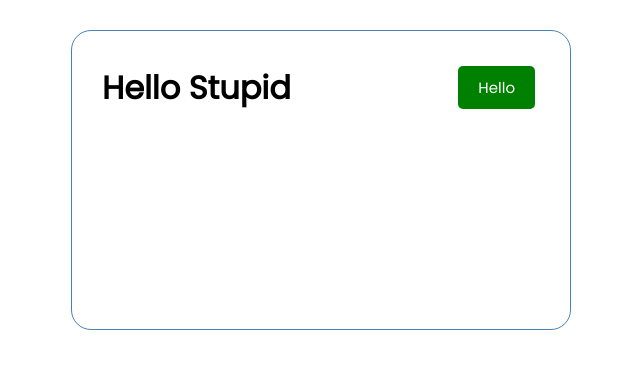
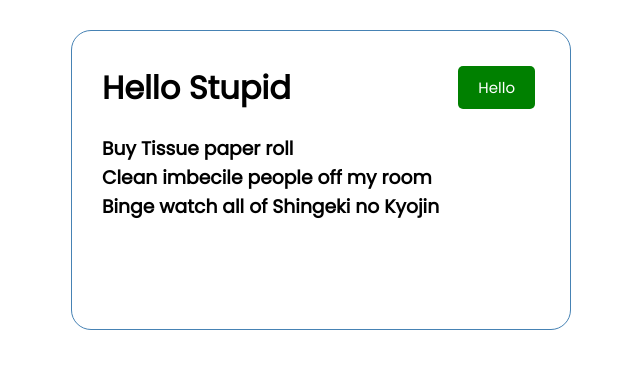
Before and after one commit to amritRaj789/task-tracker, a React (Create React App) app: page / in a window 1280 px wide. Shown: the top 368 px of the page, without its empty margins (319-959 px from the left). Built offline with nearby package versions, Linux system fonts and the light colour scheme.

Commit message:
used hooks to add state to App

```diff
--- a/src/App.js
+++ b/src/App.js
@@ -1,9 +1,33 @@
 import Header from './components/Header';
+import Tasks from './components/Tasks';
+import { useState } from 'react';
 
-function App() {
+const App = () => {
+
+  const [tasks, setTasks] = useState([
+  {
+    id: 1,
+    text: "Buy Tissue paper roll",
+    day: "January 26th at 4:00 pm",
+    reminder: false,
+  },
+  {
+    id: 2,
+    text: "Clean imbecile people off my room",
+    day: "January 28th at 2:00 pm",
+    reminder: true,
+  },
+  {
+    id: 3,
+    text: "Binge watch all of Shingeki no Kyojin",
+    day: "January 26th at 4:00 pm",
+    reminder: false,
+  }
+]);
   return (
     <div className="container">
       <Header title="Hello Stupid"/>
+      <Tasks/>
     </div>
   );
 }
--- a/src/components/Header.js
+++ b/src/components/Header.js
@@ -1,6 +1,8 @@
 import React from 'react';
 import PropTypes from 'prop-types';
 import Button from './Button';
+
+
 const Header = (props) => {
 	const onClick = (e) => {
 		console.log(e);
@@ -13,6 +15,7 @@ const Header = (props) => {
 	)
 }
 
+
 Header.defaultProps = {
 	title: "Task Tracker",
 }
--- a/src/components/Tasks.js
+++ b/src/components/Tasks.js
@@ -1,7 +1,12 @@
-const tasks = [
+import { useState } from 'react';
+
+
+const Tasks = () => {
+
+	const [tasks, setTasks] = useState([
 	{
 		id: 1,
-		text: "But Tissue paper roll",
+		text: "Buy Tissue paper roll",
 		day: "January 26th at 4:00 pm",
 		reminder: false,
 	},
@@ -17,14 +22,15 @@ const tasks = [
 		day: "January 26th at 4:00 pm",
 		reminder: false,
 	}
-]
+]);
 
-const Tasks = () => {
 	return (
 		<>
-			{tasks.map()}
+			{tasks.map((task)=> (
+				<h3>{task.text}</h3>
+			) )}
 		</>
 	)
 }
 
-export default Tasks
+export default Tasks;
```
